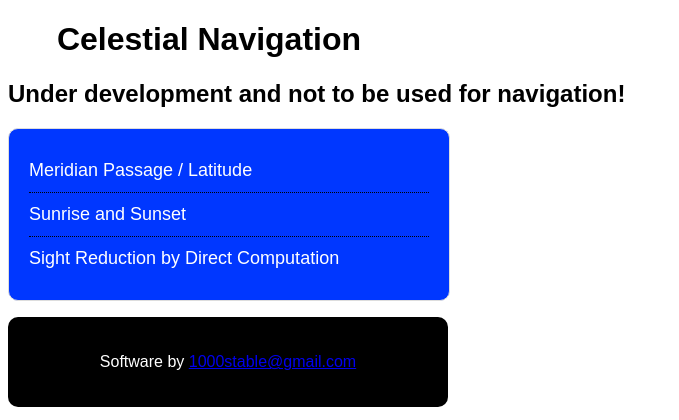
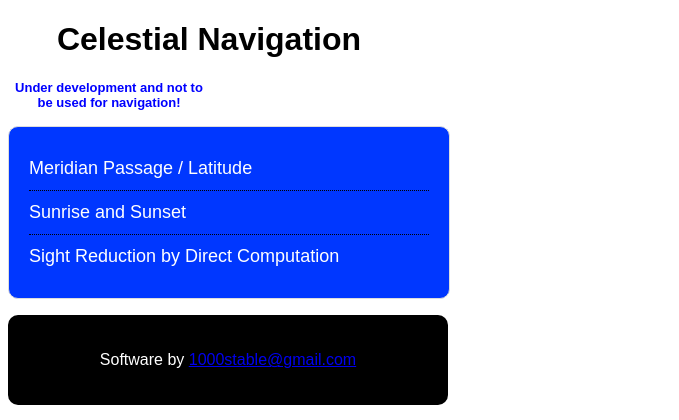
Before and after one commit to 1000stable/celestialnavigationapp, a Django app: page / in a window 1280 px wide. Shown: the top 420 px of the page, without its empty margins (0-679 px from the left). Run offline with Django 4.2, Linux system fonts and the light colour scheme.

Commit message:
html/css modification

```diff
--- a/data_entry/static/data_entry/main.css
+++ b/data_entry/static/data_entry/main.css
@@ -9,13 +9,14 @@ h1 {
     padding-left: 1px;
 }
 
-/*
+
 h2 {
-    width: 400px;
+    width: 200px;
     text-align: center;
+    font-size: small;
     color: blue;
     padding-left: 1px;
-} */
+}
 
 .main{
     list-style: none;
```
